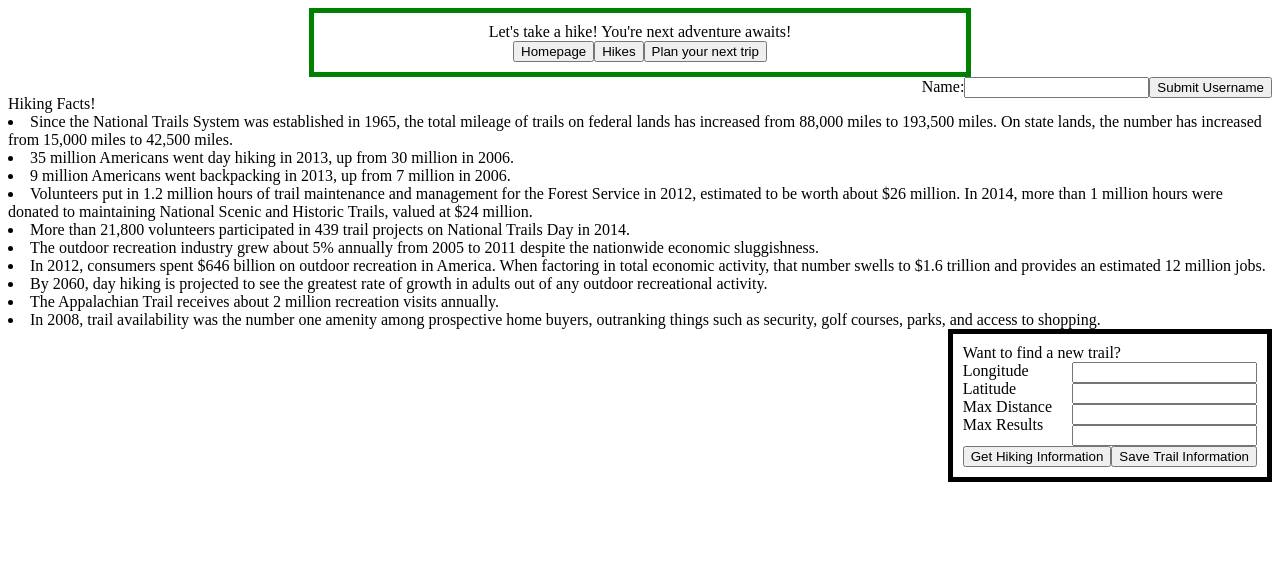
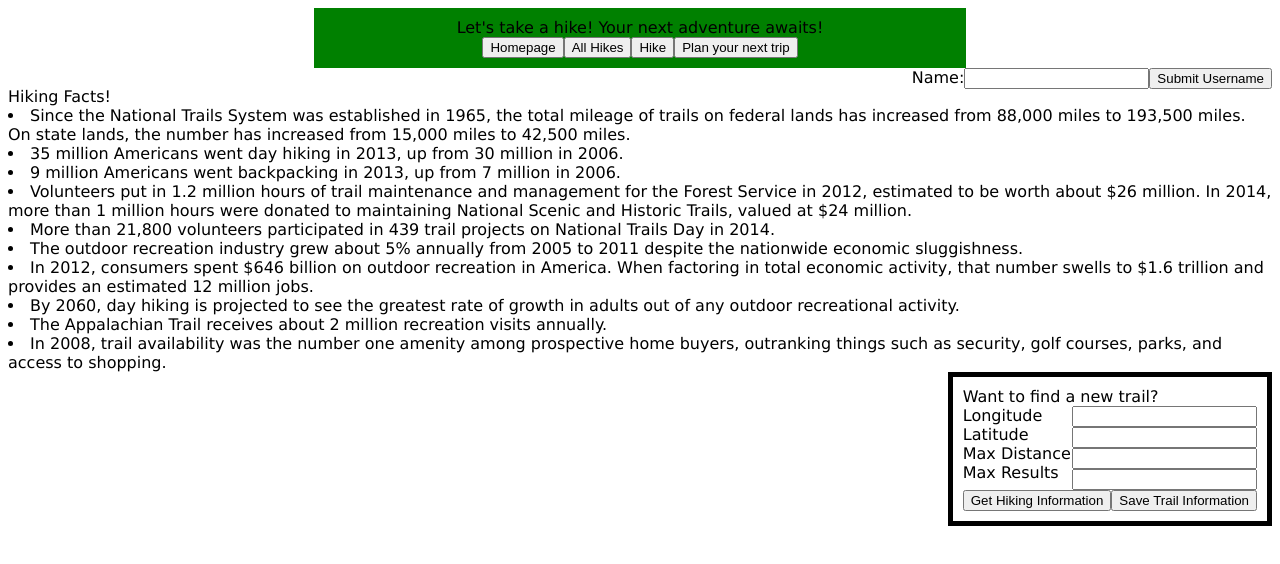
Before and after one commit to jasonto510/Let-s-Take-a-Hike-, a React app: page / in a window 1280 px wide. Shown: the top 564 px of the page. Built offline with nearby package versions, Linux system fonts and the light colour scheme; no server answers; the HTML template or start-up script is replaced by a standard one; what google-maps-react would draw is missing.

Commit message:
added file for current trip

```diff
--- /dev/null
+++ b/client/src/Components/CurrentTrip.jsx
@@ -0,0 +1,35 @@
+import React from 'react';
+
+class CurrentTrip extends React.Component {
+  constructor(props){
+    super(props)
+  }
+
+  componentDidMount(){
+    console.log(this.props.trails.length);
+  }
+  render(){
+    return(
+
+      <div>
+        {this.props.trails.length > 0 ?
+          <div>
+            Here are the trails around you
+            {this.props.trails.trails.map(trail => {
+                {console.log(trail.name)}
+              return <li style={{fontWeight: "bold"}}>
+              {trail.name}, {trail.location}: Rating {trail.stars}
+              <div>{trail.summary}</div>
+              </li>
+            })}
+            Get the full report in all hikes
+          </div>
+        :
+        <div>Please go back to the homepage and enter in an area</div>
+        }
+      </div>
+    )
+  }
+}
+
+export default CurrentTrip;
--- a/client/src/Components/HomePage.jsx
+++ b/client/src/Components/HomePage.jsx
@@ -3,6 +3,7 @@ import Trails from './trails.jsx'
 import facts from './hikingFacts.jsx'
 import $ from 'jquery'
 import NextTrip from './NextTrip.jsx'
+import CurrentTrip from './CurrentTrip.jsx'
 
 
 class HomePage extends React.Component {
@@ -25,6 +26,7 @@ class HomePage extends React.Component {
       this.getNewHikingLocation = this.getNewHikingLocation.bind(this);
       this.postHikingTrails = this.postHikingTrails.bind(this);
       this.planTrip = this.planTrip.bind(this);
+      this.getCurrentHike = this.getCurrentHike.bind(this);
       // this.tryToGetTrail = this.tryToGetTrail.bind(this);
     }
 
@@ -35,6 +37,13 @@ class HomePage extends React.Component {
     //   //   console.log('this isnt breaking')
     //   // })
     // }
+
+    getCurrentHike(event){
+      event.preventDefault();
+      this.setState({
+        onTrailPage: "currentHike"
+      })
+    }
 
 
     getHomePage(event){
@@ -140,17 +149,18 @@ class HomePage extends React.Component {
 
       // style={{backgroundImage: "linear-gradient(to bottom right, green, yellow)"}}
       return(
-         <div>
-          <div style={{margin: "auto", width: "50%", border: "5px solid green", padding: "10px"}}>
+         <div style={{fontFamily: "Verdana"}}>
+          <div style={{margin: "auto", width: "50%", border: "10px olive", padding: "10px", backgroundColor: "green"}}>
             <div style={{textAlign : "center"}}>
-              Let's take a hike! You're next adventure awaits!
+              Let's take a hike! Your next adventure awaits!
             </div>
               <div style={{textAlign : "center"}}>
               <button onClick={this.getHomePage}> Homepage </button>
-              <button onClick={this.getTrailsInformation}> Hikes </button>
+              <button onClick={this.getTrailsInformation}> All Hikes </button>
+              <button onClick={this.getCurrentHike}>Hike</button>
               <button onClick={this.planTrip}>Plan your next trip</button>
-              </div>
             </div>
+          </div>
 
           {this.state.onTrailPage === "home" ?
           <div>
@@ -197,6 +207,12 @@ class HomePage extends React.Component {
               <NextTrip username={this.state.userName}/>
             </div>
           : null}
+          {console.log(this.state.apiReqTrails)}
+          {this.state.onTrailPage === "currentHike" ?
+          <div>
+            <CurrentTrip trails={this.state.apiReqTrails}/>
+          </div>
+          : null}
         </div>
       )
     }
--- a/client/src/Components/ShowTrails.jsx
+++ b/client/src/Components/ShowTrails.jsx
@@ -32,7 +32,9 @@ class ShowTrails extends React.Component {
       weather : [],
       showWeather: false,
       descriptionModalOpen: false,
-      description: this.props.trails.summary
+      description: this.props.trails.summary,
+      nameClicked: false,
+      style : {fontWeight: 'bold'}
     }
     this.showSummary = this.showSummary.bind(this);
     // this.favoriteTrail = this.favoriteTrail.bind(this);
@@ -44,6 +46,7 @@ class ShowTrails extends React.Component {
     this.changeDescription = this.changeDescription.bind(this);
     this.closeDescriptionModal = this.closeDescriptionModal.bind(this);
     this.submitEdit = this.submitEdit.bind(this);
+    this.italicizeName = this.italicizeName.bind(this);
   }
 
   componentDidMount(){
@@ -135,6 +138,20 @@ class ShowTrails extends React.Component {
     })
   }
 
+  italicizeName(event){
+    // fontStyle: 'italic'
+    event.preventDefault();
+    let style = {fontWeight: 'bold'}
+    if (!this.state.style.fontStyle){
+      style = {fontWeight: 'bold', fontStyle: 'italic'}
+    }
+    this.setState({
+      nameClicked : !this.state.nameClicked,
+      style : style
+    })
+
+  }
+
   render(){
     const style = {
       width: '100%',
@@ -142,10 +159,10 @@ class ShowTrails extends React.Component {
     }
     return(
         <div>
-          <li onClick={this.showSummary} style={{float : 'left'}}>
-            <span style={{fontWeight: 'bold'}}>{this.props.trails.name}, </span>
+          <div onClick={this.showSummary} style={{float : 'left'}}>
+            <span style={this.state.style} onClick={this.italicizeName}>{this.props.trails.name}, </span>
             <span>{' '} Difficulty: {this.props.trails.difficulty}, Rating: {this.props.trails.stars}  </span>
-          </li>
+          </div>
           <div style={{float: "right", position: "relative"}}>
             <button onClick={this.openMapModal}>Open on Maps</button>
 
--- a/client/src/Components/gearNeeded.jsx
+++ b/client/src/Components/gearNeeded.jsx
@@ -16,9 +16,7 @@ class Gear extends React.Component {
     this.gotGear = this.gotGear.bind(this);
   }
 
-  gotGear(event){
-    //Iterate through the array, if the name matches splice it out
-    // style = {textDecoration: "lineThrough"}
+  gotGear(event) {
     event.preventDefault();
     let strikeThrough = "line-through"
     if (this.state.strikethrough.textDecoration === "line-through"){
```
Also changed, not shown: 1 other file (tests, documents, lock files or other folders).
